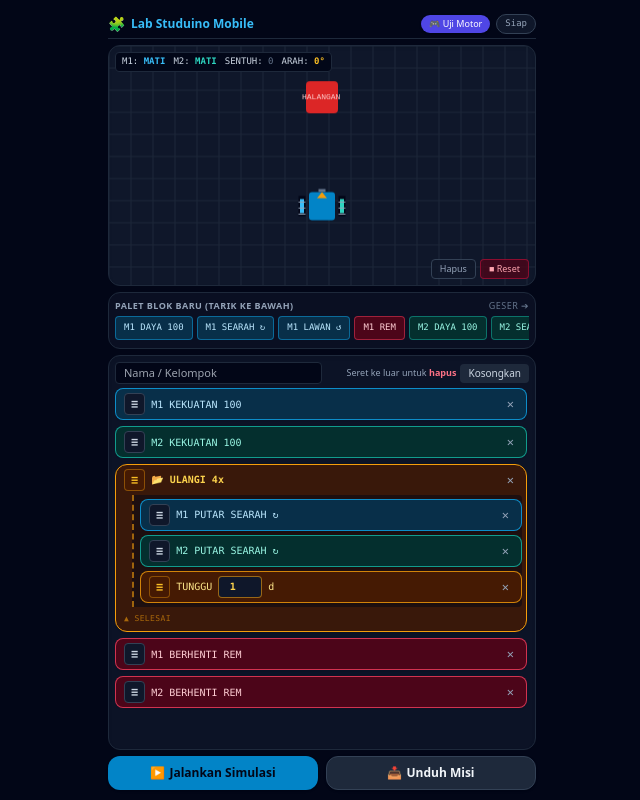
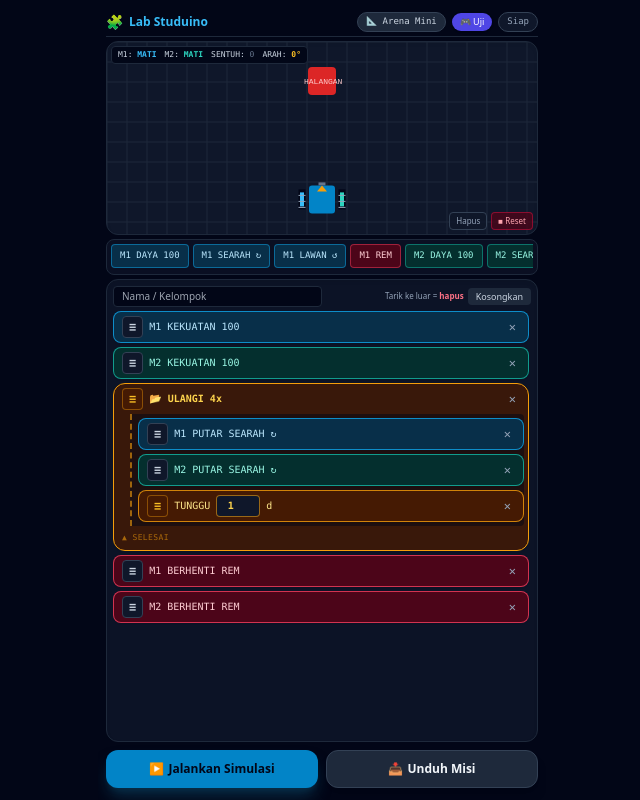
Before and after one commit to ReadingBetweenTheLines/arduino, a plain HTML site: page index.html in a window 1280 px wide. Shown: the whole page, without its empty margins (318-958 px from the left). Drawn offline with nearby package versions, Linux system fonts and the light colour scheme.

Commit message:
second comm

```diff
--- a/index.html
+++ b/index.html
@@ -2,12 +2,14 @@
 <html lang="id">
 <head>
   <meta charset="UTF-8">
-  <meta name="viewport" content="width=device-width, initial-scale=1.0, maximum-scale=1.0, user-scalable=no">
-  <title>Lab Robot Studuino Mobile - Scratch Wrap &amp; Drag</title>
+  <meta name="viewport" content="width=device-width, initial-scale=1.0, maximum-scale=1.0, user-scalable=no, viewport-fit=cover">
+  <title>Lab Robot Studuino Mobile - Pinned Controls</title>
   <script src="https://cdn.tailwindcss.com"></script>
   <style>
+    /* Gunakan dynamic viewport height (dvh) agar pas dengan bar browser */
     html, body {
-      height: 100%;
+      height: 100dvh;
+      max-height: 100dvh;
       overflow: hidden;
       overscroll-behavior: none;
       -webkit-touch-callout: none;
@@ -17,7 +19,7 @@
     .no-scrollbar::-webkit-scrollbar { display: none; }
     .no-scrollbar { -ms-overflow-style: none; scrollbar-width: none; }
 
-    /* Scratch Drop Guidance Lines */
+    /* Drop Guidance */
     .drop-indicator-top {
       border-top: 3px solid #38bdf8 !important;
       box-shadow: 0 -3px 8px rgba(56, 189, 248, 0.5);
@@ -30,7 +32,6 @@
       background-color: rgba(56, 189, 248, 0.15) !important;
       border: 2px dashed #38bdf8 !important;
     }
-    /* Scratch Container "Wrap-Around" Highlight */
     .drop-indicator-wrap {
       outline: 2px dashed #f59e0b !important;
       outline-offset: 2px;
@@ -51,20 +52,23 @@
     }
   </style>
 </head>
-<body class="bg-slate-950 text-slate-100 flex flex-col font-sans h-screen p-2.5 max-w-md mx-auto">
+<body class="bg-slate-950 text-slate-100 flex flex-col font-sans h-[100dvh] p-2 max-w-md mx-auto">
 
-  <!-- Floating Ghost Avatar during Drag -->
-  <div id="touchGhost" class="px-2.5 py-1.5 rounded-lg border border-sky-400 bg-sky-950/95 text-sky-200 text-[10px] font-mono shadow-2xl"></div>
+  <!-- Floating Touch Ghost -->
+  <div id="touchGhost" class="px-2.5 py-1 rounded-lg border border-sky-400 bg-sky-950/95 text-sky-200 text-[10px] font-mono shadow-2xl"></div>
 
   <!-- Header -->
-  <header class="flex items-center justify-between py-1 border-b border-slate-800 mb-1.5 flex-shrink-0">
+  <header class="flex items-center justify-between py-1 border-b border-slate-800 mb-1 flex-shrink-0">
     <div class="flex items-center gap-1.5">
       <span class="text-sm">🧩</span>
-      <h1 class="text-xs font-bold text-sky-400">Lab Studuino Mobile</h1>
+      <h1 class="text-xs font-bold text-sky-400">Lab Studuino</h1>
     </div>
     <div class="flex items-center gap-1.5">
+      <button onclick="toggleArenaSize()" id="toggleArenaBtn" class="bg-slate-800 border border-slate-700 active:bg-slate-700 text-slate-300 px-2 py-0.5 rounded-full text-[9px] font-mono">
+        📐 Arena Mini
+      </button>
       <button onclick="openTutorial()" class="bg-indigo-600 active:bg-indigo-500 text-white px-2 py-0.5 rounded-full text-[9px] font-medium shadow">
-        🎮 Uji Motor
+        🎮 Uji
       </button>
       <div id="statusBadge" class="bg-slate-900 border border-slate-700 px-2 py-0.5 rounded-full text-[9px] font-mono text-slate-300">
         Siap
@@ -72,30 +76,25 @@
     </div>
   </header>
 
-  <!-- Arena Simulasi -->
-  <div class="relative w-full aspect-[16/9] rounded-xl overflow-hidden border border-slate-800 bg-slate-900 shadow-inner flex-shrink-0 mb-1.5">
+  <!-- Arena Simulasi (Ukuran responsif & bisa diperkecil saat menyusun kode) -->
+  <div id="arenaBox" class="relative w-full aspect-[20/9] rounded-xl overflow-hidden border border-slate-800 bg-slate-900 shadow-inner flex-shrink-0 mb-1 transition-all duration-200">
     <canvas id="simCanvas" class="w-full h-full block"></canvas>
 
-    <div class="absolute top-1.5 left-1.5 bg-slate-950/90 backdrop-blur-sm border border-slate-800 rounded px-1.5 py-0.5 text-[9px] font-mono text-slate-300 flex gap-2">
+    <div class="absolute top-1 left-1 bg-slate-950/90 backdrop-blur-sm border border-slate-800 rounded px-1.5 py-0.5 text-[8px] font-mono text-slate-300 flex gap-2">
       <div>M1: <span id="hudM1" class="text-sky-400 font-bold">MATI</span></div>
       <div>M2: <span id="hudM2" class="text-teal-400 font-bold">MATI</span></div>
       <div>SENTUH: <span id="hudTouch" class="text-slate-500 font-bold">0</span></div>
       <div>ARAH: <span id="hudHdg" class="text-amber-400 font-bold">0°</span></div>
     </div>
 
-    <div class="absolute bottom-1.5 right-1.5 flex gap-1">
-      <button onclick="clearTrail()" class="bg-slate-900/80 active:bg-slate-800 text-slate-400 border border-slate-700 px-2 py-0.5 rounded text-[9px]">Hapus</button>
-      <button onclick="stopAndReset()" class="bg-rose-950/80 active:bg-rose-900 text-rose-300 border border-rose-700/60 px-2 py-0.5 rounded text-[9px]">■ Reset</button>
+    <div class="absolute bottom-1 right-1 flex gap-1">
+      <button onclick="clearTrail()" class="bg-slate-900/80 active:bg-slate-800 text-slate-400 border border-slate-700 px-1.5 py-0.5 rounded text-[8px]">Hapus</button>
+      <button onclick="stopAndReset()" class="bg-rose-950/80 active:bg-rose-900 text-rose-300 border border-rose-700/60 px-1.5 py-0.5 rounded text-[8px]">■ Reset</button>
     </div>
   </div>
 
-  <!-- PALET BLOK (Tarik blok baru dari sini ke area kode) -->
-  <div id="paletteBar" class="mb-1.5 flex-shrink-0 bg-slate-900/60 border border-slate-800 rounded-xl p-1.5 transition-colors">
-    <div class="text-[9px] font-semibold text-slate-400 uppercase tracking-wider mb-1 flex justify-between">
-      <span>Palet Blok Baru (Tarik ke Bawah)</span>
-      <span class="text-slate-500 font-normal">Geser ➔</span>
-    </div>
-
+  <!-- PALET HORIZONTAL SWIPEABLE -->
+  <div id="paletteBar" class="mb-1 flex-shrink-0 bg-slate-900/60 border border-slate-800 rounded-lg p-1 transition-colors">
     <div class="flex gap-1 overflow-x-auto no-scrollbar pb-0.5" style="touch-action: pan-x;">
       <div class="palette-item flex-shrink-0 text-[9px] bg-sky-950 border border-sky-500/50 text-sky-200 px-2 py-1 rounded font-mono active:scale-95 cursor-grab active:cursor-grabbing" data-type="M1_POWER_100">M1 DAYA 100</div>
       <div class="palette-item flex-shrink-0 text-[9px] bg-sky-950 border border-sky-500/50 text-sky-200 px-2 py-1 rounded font-mono active:scale-95 cursor-grab active:cursor-grabbing" data-type="M1_CW">M1 SEARAH ↻</div>
@@ -114,30 +113,28 @@
     </div>
   </div>
 
-  <!-- AREA KERJA KODE (Scroll Mandiri & Drag Bebas) -->
-  <div id="workspaceContainer" class="flex-1 flex flex-col min-h-0 bg-slate-900/80 border border-slate-800 rounded-xl p-1.5 shadow-inner relative">
-
-    <!-- Top Bar Workspace -->
+  <!-- AREA KERJA KODE (Scrollable) -->
+  <div id="workspaceContainer" class="flex-1 min-h-0 bg-slate-900/80 border border-slate-800 rounded-xl p-1.5 shadow-inner flex flex-col mb-1 relative">
     <div class="flex justify-between items-center mb-1 flex-shrink-0">
-      <input id="studentName" type="text" placeholder="Nama / Kelompok" class="w-1/2 bg-slate-950 border border-slate-800 rounded px-2 py-0.5 text-[11px] text-slate-100 focus:outline-none focus:border-sky-500">
+      <input id="studentName" type="text" placeholder="Nama / Kelompok" class="w-1/2 bg-slate-950 border border-slate-800 rounded px-2 py-0.5 text-[10px] text-slate-100 focus:outline-none focus:border-sky-500">
       <div class="flex items-center gap-1">
-        <span class="text-[9px] text-slate-400">Seret ke luar untuk <b class="text-rose-400">hapus</b></span>
-        <button onclick="clearWorkspace()" class="px-2 py-0.5 bg-slate-800 active:bg-slate-700 text-slate-300 text-[10px] rounded">Kosongkan</button>
+        <span class="text-[8px] text-slate-400">Tarik ke luar = <b class="text-rose-400">hapus</b></span>
+        <button onclick="clearWorkspace()" class="px-2 py-0.5 bg-slate-800 active:bg-slate-700 text-slate-300 text-[9px] rounded">Kosongkan</button>
       </div>
     </div>
 
-    <!-- Scrollable Workspace Container -->
-    <div id="mainDropZone" class="flex-1 overflow-y-auto pr-0.5 flex flex-col gap-1.5" style="touch-action: pan-y;">
-      <!-- Blok yang disusun siswa muncul di sini -->
+    <!-- Scrollable Code Drop Zone -->
+    <div id="mainDropZone" class="flex-1 overflow-y-auto pr-0.5 flex flex-col gap-1" style="touch-action: pan-y;">
+      <!-- Blok yang disusun siswa -->
     </div>
   </div>
 
-  <!-- Tombol Eksekusi Bawah -->
-  <div class="grid grid-cols-2 gap-2 mt-1.5 flex-shrink-0">
-    <button id="runBtn" onclick="runSimulation()" class="w-full py-2 bg-sky-600 active:bg-sky-500 text-slate-950 font-bold rounded-xl text-xs transition shadow flex items-center justify-center gap-1">
+  <!-- TOMBOL AKSI BAWAH (ALWAYS PINNED & VISIBLE) -->
+  <div class="w-full flex-shrink-0 grid grid-cols-2 gap-2 pt-1 pb-1 z-30 bg-slate-950">
+    <button id="runBtn" onclick="runSimulation()" class="w-full py-2.5 bg-sky-600 active:bg-sky-500 text-slate-950 font-bold rounded-xl text-xs transition shadow-lg shadow-sky-950 flex items-center justify-center gap-1">
       <span>▶</span> Jalankan Simulasi
     </button>
-    <button onclick="exportJSON()" class="w-full py-2 bg-slate-800 active:bg-slate-700 border border-slate-700 text-slate-100 font-semibold rounded-xl text-xs transition shadow flex items-center justify-center gap-1">
+    <button onclick="exportJSON()" class="w-full py-2.5 bg-slate-800 active:bg-slate-700 border border-slate-700 text-slate-100 font-semibold rounded-xl text-xs transition shadow-lg flex items-center justify-center gap-1">
       <span>📥</span> Unduh Misi
     </button>
   </div>
@@ -146,14 +143,14 @@
   <div id="tutorialModal" class="fixed inset-0 z-50 bg-slate-950/90 backdrop-blur-sm p-3 hidden flex items-center justify-center overflow-y-auto">
     <div class="bg-slate-900 border border-slate-700 rounded-2xl max-w-sm w-full p-4 shadow-2xl flex flex-col gap-2.5 my-auto">
       <div class="flex items-center justify-between border-b border-slate-800 pb-2">
-        <h2 class="text-sm font-bold text-sky-400 flex items-center gap-1"><span>🎮</span> Panduan Drag &amp; Wrap</h2>
+        <h2 class="text-sm font-bold text-sky-400 flex items-center gap-1"><span>🎮</span> Panduan Blok</h2>
         <button onclick="closeTutorial()" class="text-slate-400 font-bold text-sm px-2 py-0.5 rounded bg-slate-800">✕</button>
       </div>
       <p class="text-[10px] text-slate-300 leading-relaxed">
-        • <b>Seret Blok Baru:</b> Tarik blok dari palet atas dan letakkan di posisi mana saja.<br>
-        • <b>Pindahkan Posisi:</b> Sentuh dan tahan <b>≡</b> pada blok kode untuk memindahkannya ke atas, ke bawah, atau ke dalam kontainer.<br>
-        • <b>Membungkus Kode (Wrap):</b> Tarik blok kontainer (ULANGI / SELAMANYA / JIKA) dan arahkan ke blok yang ada. Garis oranye menandakan blok-blok di bawahnya akan otomatis dibungkus masuk ke dalamnya!<br>
-        • <b>Hapus Blok:</b> Cukup seret blok yang ada ke luar kotak area kode dan lepaskan.
+        • <b>Tambah Blok:</b> Tarik blok dari palet atas atau ketuk untuk menambahkan ke akhir program.<br>
+        • <b>Geser Posisi:</b> Sentuh dan tahan <b>≡</b> untuk memindahkan blok.<br>
+        • <b>Bungkus Loop (Wrap):</b> Tarik blok ULANGI/SELAMANYA ke tengah blok lain untuk membungkus kode di bawahnya masuk ke dalam loop.<br>
+        • <b>Hapus Blok:</b> Seret blok ke luar kotak kode atau ketuk tanda silang <b>✕</b>.
       </p>
       <button onclick="closeTutorial()" class="w-full py-2 bg-sky-600 active:bg-sky-500 text-slate-950 font-bold rounded-xl text-xs transition">
         Saya Mengerti
@@ -164,6 +161,8 @@
   <script>
     const canvas = document.getElementById('simCanvas');
     const ctx = canvas.getContext('2d');
+    const arenaBox = document.getElementById('arenaBox');
+    const toggleArenaBtn = document.getElementById('toggleArenaBtn');
     const statusBadge = document.getElementById('statusBadge');
     const runBtn = document.getElementById('runBtn');
     const workspaceContainer = document.getElementById('workspaceContainer');
@@ -187,14 +186,28 @@
       m2: { power: 0, mode: 'STOP', phase: 0, currentSpeed: 0 }
     };
 
-    let obstacle = { x: 0, y: 0, w: 32, h: 32 };
+    let obstacle = { x: 0, y: 0, w: 28, h: 28 };
     let pathHistory = [];
     let isRunning = false;
     let animFrame = null;
     let lastPhysicsTime = 0;
     let touchSensorActive = false;
 
-    // Pohon Program Awal
+    // Toggle ukuran arena untuk layar HP kecil
+    let isMiniArena = false;
+    function toggleArenaSize() {
+      isMiniArena = !isMiniArena;
+      if (isMiniArena) {
+        arenaBox.className = 'relative w-full h-24 rounded-xl overflow-hidden border border-slate-800 bg-slate-900 shadow-inner flex-shrink-0 mb-1 transition-all duration-200';
+        toggleArenaBtn.textContent = '📐 Arena Luas';
+      } else {
+        arenaBox.className = 'relative w-full aspect-[20/9] rounded-xl overflow-hidden border border-slate-800 bg-slate-900 shadow-inner flex-shrink-0 mb-1 transition-all duration-200';
+        toggleArenaBtn.textContent = '📐 Arena Mini';
+      }
+      setTimeout(resizeCanvas, 220);
+    }
+
+    // Program Tree Awal
     let programTree = [
       { id: 1, type: 'M1_POWER_100', text: 'M1 KEKUATAN 100' },
       { id: 2, type: 'M2_POWER_100', text: 'M2 KEKUATAN 100' },
@@ -212,7 +225,7 @@
       { id: 8, type: 'M2_BRAKE', text: 'M2 BERHENTI REM' }
     ];
 
-    let nextBlockId = 900;
+    let nextBlockId = 1000;
 
     function getBlockSpec(type) {
       switch(type) {
@@ -249,12 +262,10 @@
       }
     }
 
-    // ============================================================
-    // UNIVERSAL TOUCH / DRAG ENGINE WITH SCRATCH WRAP LOGIC
-    // ============================================================
-    let activeDrag = null; // { isNew, type, id, ghostText, startX, startY }
+    // Touch & Drag Engine
+    let activeDrag = null;
     let lastDropTarget = null;
-    let lastDropPos = null; // 'before' | 'after' | 'inside' | 'wrap' | 'delete'
+    let lastDropPos = null;
     let hasMovedThreshold = false;
 
     function initPaletteTouch() {
@@ -307,18 +318,16 @@
 
       clearAllIndicators();
 
-      // Auto-scroll workspace jika kursor mendekati batas atas/bawah
       const dropRect = mainDropZone.getBoundingClientRect();
-      if (e.clientY < dropRect.top + 25) {
+      if (e.clientY < dropRect.top + 20) {
         mainDropZone.scrollTop -= 6;
-      } else if (e.clientY > dropRect.bottom - 25) {
+      } else if (e.clientY > dropRect.bottom - 20) {
         mainDropZone.scrollTop += 6;
       }
 
       const target = document.elementFromPoint(e.clientX, e.clientY);
       if (!target) return;
 
-      // DETEKSI 3: JIKA DISERET KE LUAR AREA KODE -> TANDAI HAPUS (TANPA TEMPAT SAMPAH)
       const isInsideWorkspace = target.closest('#mainDropZone');
       if (!activeDrag.isNew && !isInsideWorkspace) {
         lastDropTarget = null;
@@ -346,9 +355,6 @@
         const relY = e.clientY - rect.top;
         const spec = getBlockSpec(activeDrag.type || findNodeById(programTree, activeDrag.id)?.type);
 
-        // DETEKSI 4: SCRATCH WRAP-AROUND FITUR UNTUK KONTAINER
-        // Jika blok yang diseret adalah kontainer (ULANGI / SELAMANYA / JIKA)
-        // dan diarahkan ke tengah blok lain -> beri preview membungkus
         if (spec.isContainer && relY > rect.height * 0.25 && relY < rect.height * 0.75) {
           blockEl.classList.add('drop-indicator-wrap');
           lastDropPos = 'wrap';
@@ -376,17 +382,17 @@
       document.querySelectorAll('.is-moving').forEach(el => el.classList.remove('is-moving'));
 
       if (activeDrag) {
-        // KASUS A: TAP CEPAT PALET -> TAMBAH 1 KE PALING BAWAH
+        // Tap cepat = tambah 1 di akhir
         if (activeDrag.isNew && !hasMovedThreshold) {
           programTree.push(createNode(activeDrag.type));
           renderWorkspace();
         }
-        // KASUS B: SERET KE LUAR KODE -> HAPUS DARI PROGRAM
+        // Seret ke luar = hapus
         else if (!activeDrag.isNew && lastDropPos === 'delete') {
           extractNodeById(programTree, activeDrag.id);
           renderWorkspace();
         }
-        // KASUS C: DROP TARGET DITEMUKAN (BEFORE / AFTER / INSIDE / WRAP)
+        // Drop pada target tertentu
         else if (lastDropTarget) {
           let nodeToInsert = null;
           if (activeDrag.isNew) {
@@ -403,7 +409,6 @@
                 container.children.push(nodeToInsert);
               }
             } else if (lastDropPos === 'wrap') {
-              // IMPLEMENTASI FITUR 4: BUNGKUS BLOK-BLOK DI SEKITARNYA KE DALAM MULUT KONTAINER
               const targetId = parseInt(lastDropTarget.dataset.blockId);
               wrapExistingCodeInside(programTree, targetId, nodeToInsert);
             } else {
@@ -415,7 +420,7 @@
           }
           renderWorkspace();
         }
-        // KASUS D: DRAG BLOK BARU KE AREA KOSONG
+        // Seret blok baru ke area kosong
         else if (activeDrag.isNew && hasMovedThreshold) {
           const target = document.elementFromPoint(e.clientX, e.clientY);
           if (target && target.closest('#mainDropZone')) {
@@ -438,17 +443,12 @@
       });
     }
 
-    // ============================================================
-    // LOGIKA SCRATCH WRAP-AROUND (FITUR 4)
-    // ============================================================
     function wrapExistingCodeInside(list, targetId, containerNode) {
       for (let i = 0; i < list.length; i++) {
         if (list[i].id === targetId) {
-          // Ambil blok target dan blok-blok di bawahnya yang selevel untuk dimasukkan ke dalam wadah
           const wrappedBlocks = list.splice(i);
           if (!containerNode.children) containerNode.children = [];
           containerNode.children.push(...wrappedBlocks);
-          // Tempatkan blok kontainer yang sekarang membungkus blok-blok tersebut
           list.splice(i, 0, containerNode);
           return true;
         }
@@ -459,7 +459,6 @@
       return false;
     }
 
-    // Navigasi Data Tree
     function findNodeById(list, id) {
       for (let n of list) {
         if (n.id === id) return n;
@@ -508,15 +507,12 @@
       }
     }
 
-    // ============================================================
-    // RENDERING WORKSPACE DENGAN PEGANGAN PINDAH FLEKSIBEL
-    // ============================================================
     function renderWorkspace() {
       mainDropZone.innerHTML = '';
       if (programTree.length === 0) {
         mainDropZone.innerHTML = `
-          <div class="text-center my-auto py-8 text-slate-500 text-[10px]">
-            Tarik blok dari palet ke sini untuk menyusun program robot.
+          <div class="text-center my-auto py-6 text-slate-500 text-[10px]">
+            Tarik blok dari palet ke sini untuk mulai menyusun program.
           </div>
         `;
         return;
@@ -549,7 +545,7 @@
                 </div>
                 <button onclick="deleteNode(${node.id})" class="text-slate-400 hover:text-rose-400 px-1 font-bold text-xs">✕</button>
               </div>
-              <div data-inside-slot="${node.id}" class="ml-3 pl-1.5 py-1 border-l-2 border-dashed border-amber-500/60 bg-slate-950/50 rounded-r flex flex-col gap-1 min-h-[30px] transition-all">
+              <div data-inside-slot="${node.id}" class="ml-3 pl-1.5 py-1 border-l-2 border-dashed border-amber-500/60 bg-slate-950/50 rounded-r flex flex-col gap-1 min-h-[26px] transition-all">
               </div>
               <div class="text-[8px] font-mono text-amber-500/60 px-1 uppercase tracking-wider">▲ Selesai</div>
             `;
@@ -566,7 +562,6 @@
             `;
           }
 
-          // Pasang touch listener pada pegangan ≡ untuk pemindahan/reorder
           const handle = blockEl.querySelector('.drag-handle');
           if (handle) {
             handle.addEventListener('pointerdown', (e) => {
@@ -590,23 +585,25 @@
       buildDOM(programTree, mainDropZone);
     }
 
-    // ============================================================
-    // SIMULASI ARENA FISIKA
-    // ============================================================
-    function initCanvas() {
+    // Arena Fisika
+    function resizeCanvas() {
       const dpr = window.devicePixelRatio || 1;
       const rect = canvas.getBoundingClientRect();
       canvas.width = rect.width * dpr;
       canvas.height = rect.height * dpr;
       ctx.scale(dpr, dpr);
+      obstacle.x = (rect.width / 2) - 14;
+      obstacle.y = 25;
+      drawScene();
+    }
 
-      obstacle.x = (rect.width / 2) - 16;
-      obstacle.y = 35;
+    function initCanvas() {
+      resizeCanvas();
       stopAndReset();
       renderWorkspace();
       initPaletteTouch();
     }
-    window.addEventListener('resize', initCanvas);
+    window.addEventListener('resize', resizeCanvas);
     setTimeout(initCanvas, 50);
 
     function stopAndReset() {
@@ -614,7 +611,7 @@
       if (animFrame) cancelAnimationFrame(animFrame);
       const rect = canvas.getBoundingClientRect();
       robot.x = rect.width / 2;
-      robot.y = rect.height / 2 + 40;
+      robot.y = rect.height - 35;
       robot.angle = -Math.PI / 2;
       robot.m1 = { power: 0, mode: 'STOP', phase: 0, currentSpeed: 0 };
       robot.m2 = { power: 0, mode: 'STOP', phase: 0, currentSpeed: 0 };
@@ -657,10 +654,10 @@
 
       ctx.strokeStyle = '#1e293b';
       ctx.lineWidth = 1;
-      for (let x = 0; x < rect.width; x += 22) {
+      for (let x = 0; x < rect.width; x += 20) {
         ctx.beginPath(); ctx.moveTo(x, 0); ctx.lineTo(x, rect.height); ctx.stroke();
       }
-      for (let y = 0; y < rect.height; y += 22) {
+      for (let y = 0; y < rect.height; y += 20) {
         ctx.beginPath(); ctx.moveTo(0, y); ctx.lineTo(rect.width, y); ctx.stroke();
       }
 
@@ -670,7 +667,7 @@
       ctx.fill();
       ctx.fillStyle = '#fecaca';
       ctx.font = '8px monospace';
-      ctx.fillText('HALANGAN', obstacle.x - 4, obstacle.y + 18);
+      ctx.fillText('HALANGAN', obstacle.x - 4, obstacle.y + 17);
 
       if (pathHistory.length > 1) {
         ctx.strokeStyle = '#0284c7';
@@ -889,8 +886,8 @@
 
       const payload = {
         meta: {
-          app: "StuduinoScratchLab_ScratchWrap",
-          version: "26.0",
+          app: "StuduinoScratchLab_MobilePinned",
+          version: "27.0",
           student: studentName,
           exportedAt: new Date().toISOString()
         },
```
